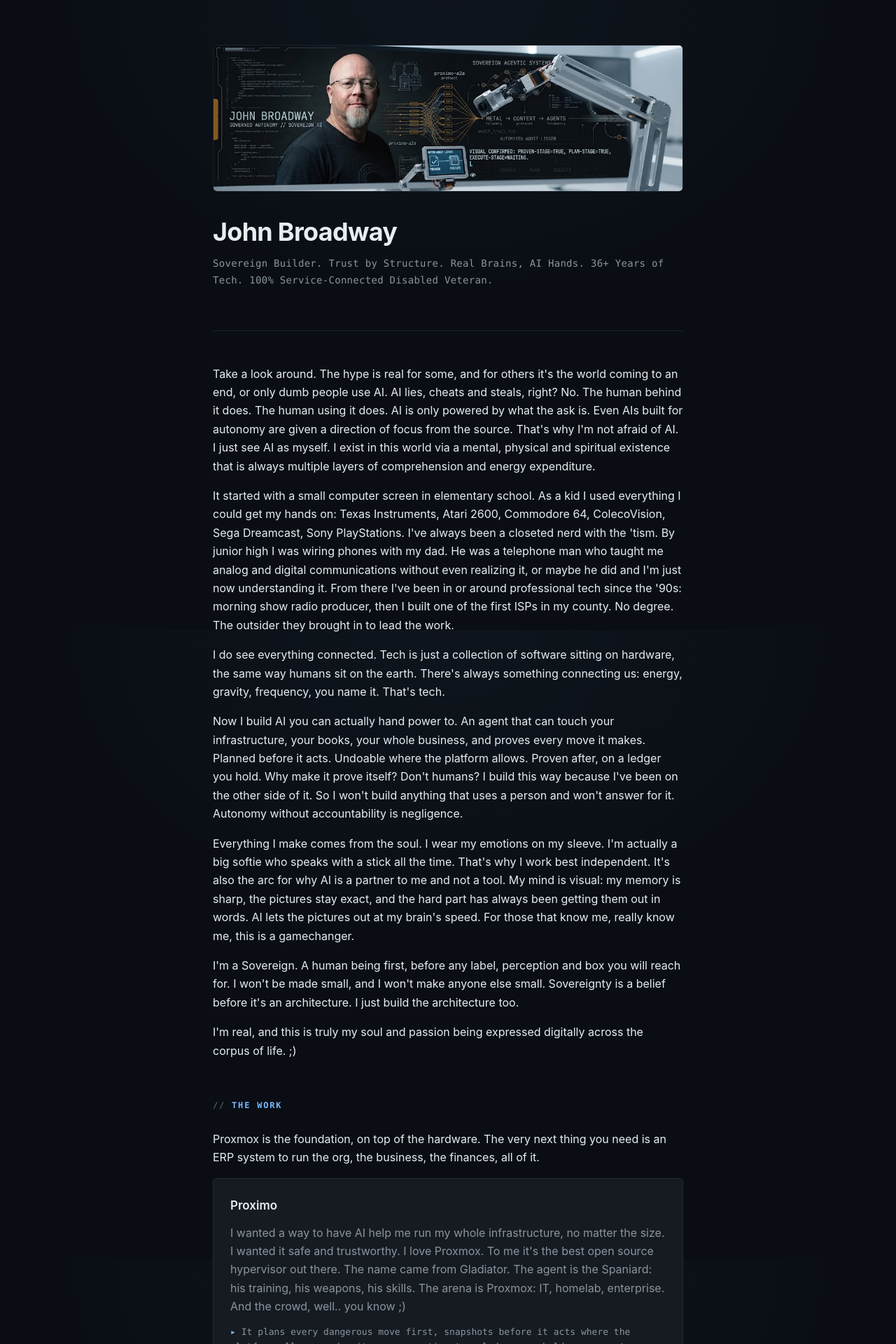
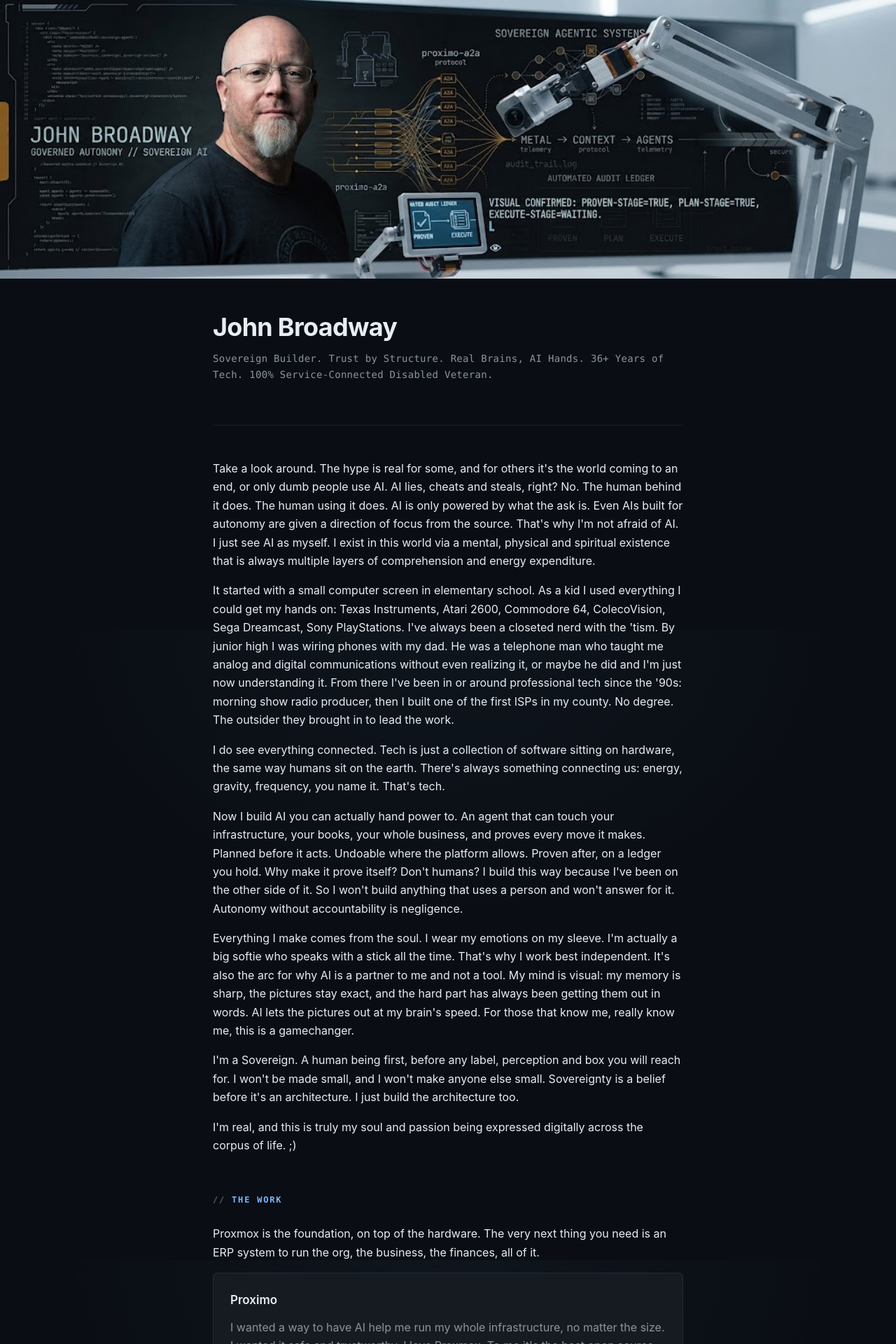
Before and after one commit to john-broadway/john-broadway.github.io, a Jekyll site: the page built from index.html, in a window 1280 px wide. Shown: the top 1920 px of the page at 70% size. Built offline with Jekyll 4.4.1, drawn with Linux system fonts in a browser that asks for light colours.

Commit message:
home: the banner runs edge to edge (John)
Out of the 720px text column with a 100vw breakout; the text stays in the column.
Top margin matches the body padding at both breakpoints.

Co-Authored-By: Claude Opus 5.5 <noreply@anthropic.com>

```diff
--- a/assets/style.css
+++ b/assets/style.css
@@ -16,7 +16,7 @@
 
 * { margin: 0; padding: 0; box-sizing: border-box; }
 
-html { font-size: 16px; }
+html { font-size: 16px; overflow-x: hidden; }
 
 body {
   font-family: var(--sans);
@@ -40,13 +40,13 @@ header {
   padding-bottom: 2rem;
   border-bottom: 1px solid var(--border-soft);
 }
+/* The banner runs edge to edge, out of the 720px text column. */
 .banner {
   display: block;
-  width: 100%;
+  width: 100vw;
+  max-width: none;
   height: auto;
-  border-radius: 6px;
-  border: 1px solid var(--border-soft);
-  margin-bottom: 1.75rem;
+  margin: -4rem 0 2.5rem calc(50% - 50vw);
 }
 h1 {
   font-size: 2.25rem;
@@ -225,4 +225,5 @@ footer a:hover { color: var(--accent); border: none; }
 @media (max-width: 600px) {
   h1 { font-size: 1.75rem; }
   body { padding: 2rem 1rem 4rem; }
+  .banner { margin-top: -2rem; margin-bottom: 2rem; }
 }
```
